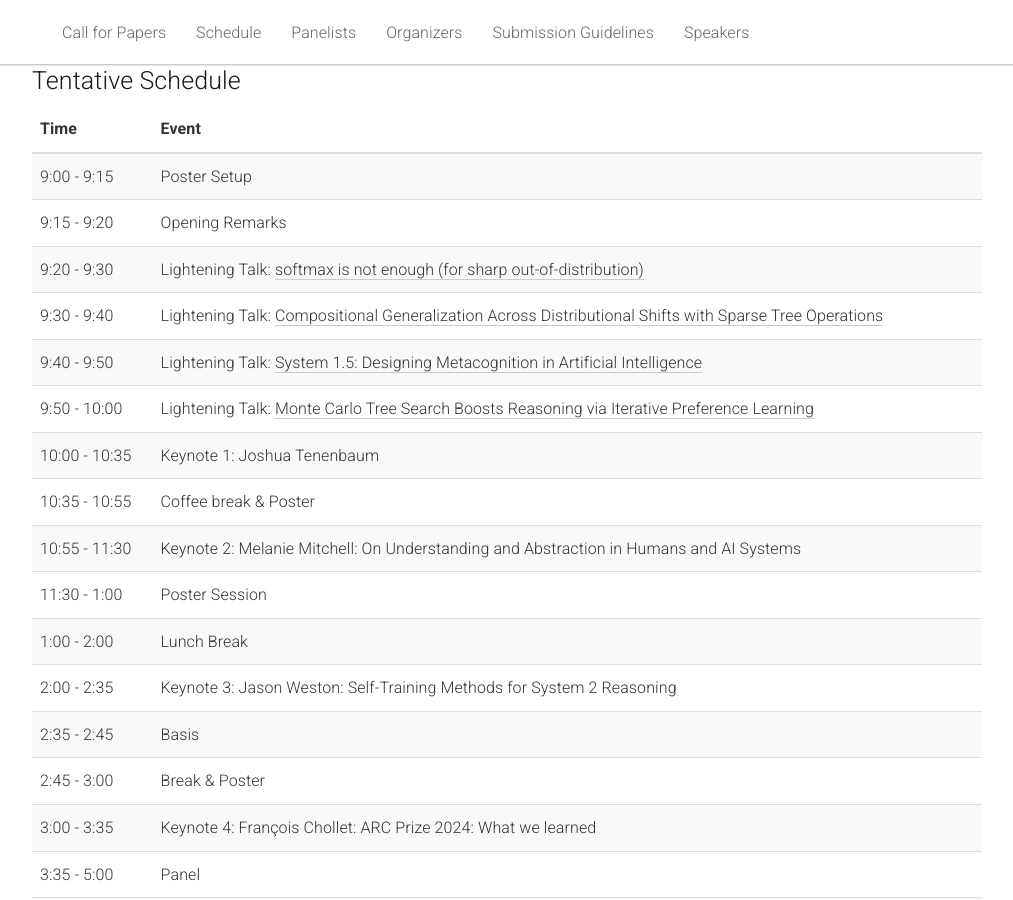
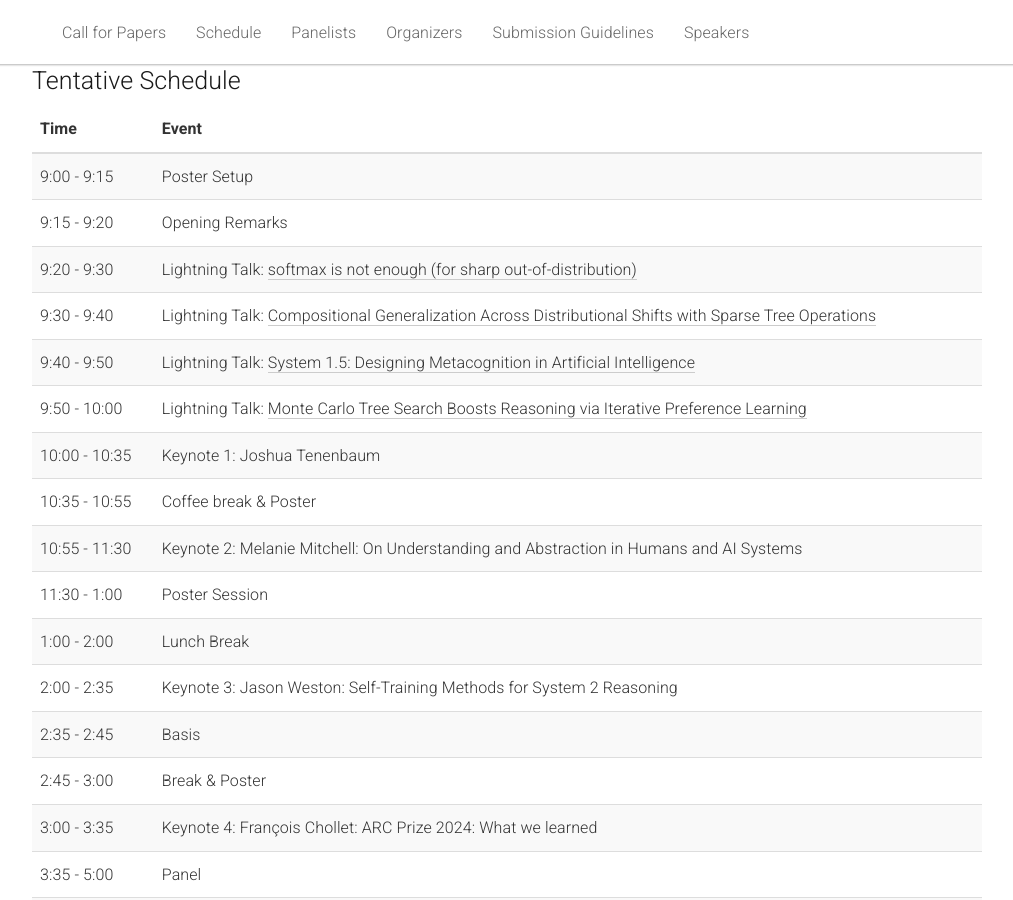
Before and after one commit to s2r-at-scale-workshop/s2r-at-scale-workshop.github.io, a Jekyll site: the page built from _pages/home.md, in a window 1280 px wide and 900 px high, scrolled down 368 px. Shown: the whole window, without its empty margins (133-1146 px from the left). Built offline with Jekyll 4.4.1, drawn with Linux system fonts in a browser that asks for light colours.

Commit message:
Fix typo

```diff
--- a/_pages/home.md
+++ b/_pages/home.md
@@ -56,19 +56,19 @@ acknowledgements: ""
         </tr>
         <tr>
           <td>9:20 - 9:30</td>
-          <td>Lightening Talk: <a href="https://openreview.net/forum?id=FdcrOyDKEc">softmax is not enough (for sharp out-of-distribution)</a></td>
+          <td>Lightning Talk: <a href="https://openreview.net/forum?id=FdcrOyDKEc">softmax is not enough (for sharp out-of-distribution)</a></td>
         </tr>
         <tr>
           <td>9:30 - 9:40</td>
-          <td>Lightening Talk: <a href="https://openreview.net/forum?id=yxVYRwdjzB">Compositional Generalization Across Distributional Shifts with Sparse Tree Operations</a></td>
+          <td>Lightning Talk: <a href="https://openreview.net/forum?id=yxVYRwdjzB">Compositional Generalization Across Distributional Shifts with Sparse Tree Operations</a></td>
         </tr>
         <tr>
           <td>9:40 - 9:50</td>
-          <td>Lightening Talk: <a href="https://openreview.net/forum?id=SEJg9yIhPz">System 1.5: Designing Metacognition in Artificial Intelligence</a></td>
+          <td>Lightning Talk: <a href="https://openreview.net/forum?id=SEJg9yIhPz">System 1.5: Designing Metacognition in Artificial Intelligence</a></td>
         </tr>
         <tr>
           <td>9:50 - 10:00</td>
-          <td>Lightening Talk: <a href="https://openreview.net/forum?id=s004OmYP2P">Monte Carlo Tree Search Boosts Reasoning via Iterative Preference Learning</a></td>
+          <td>Lightning Talk: <a href="https://openreview.net/forum?id=s004OmYP2P">Monte Carlo Tree Search Boosts Reasoning via Iterative Preference Learning</a></td>
         </tr>
         <tr>
           <td>10:00 - 10:35</td>
```
